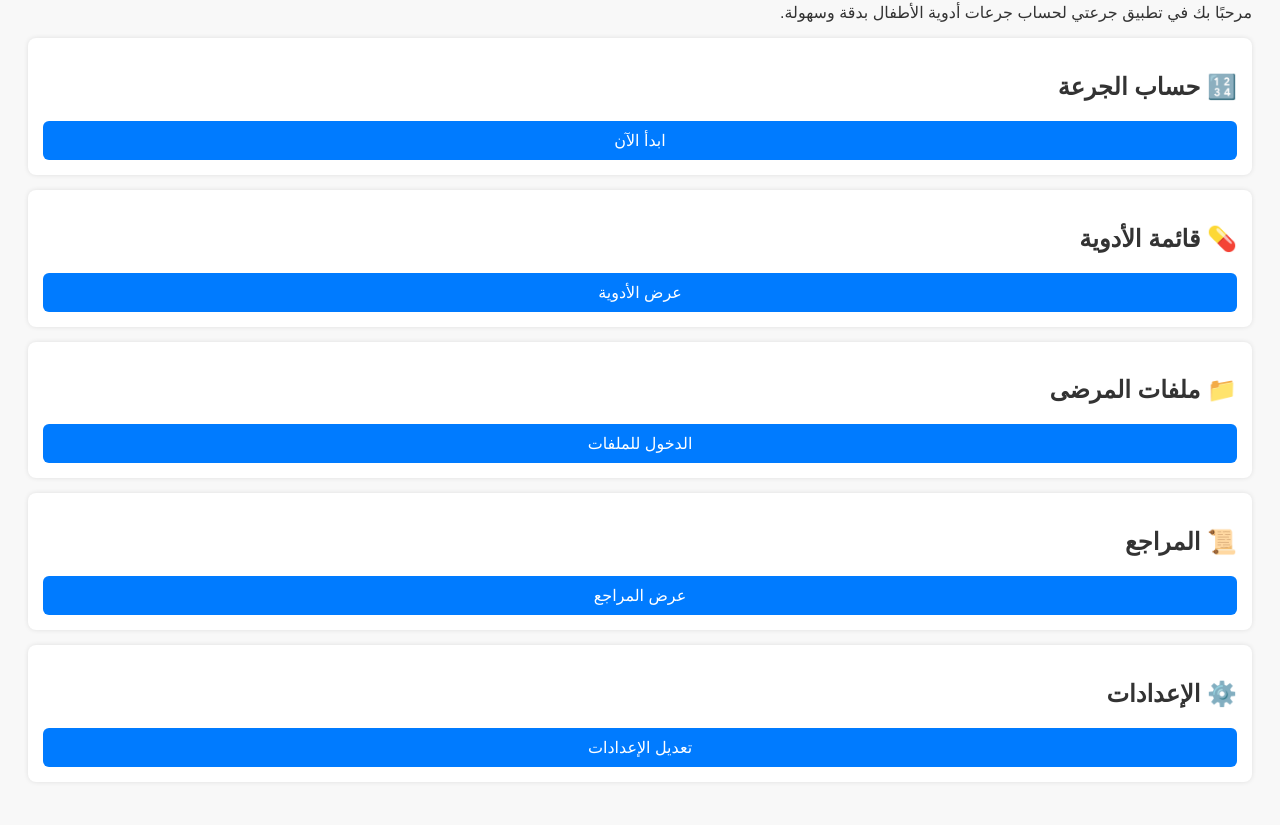
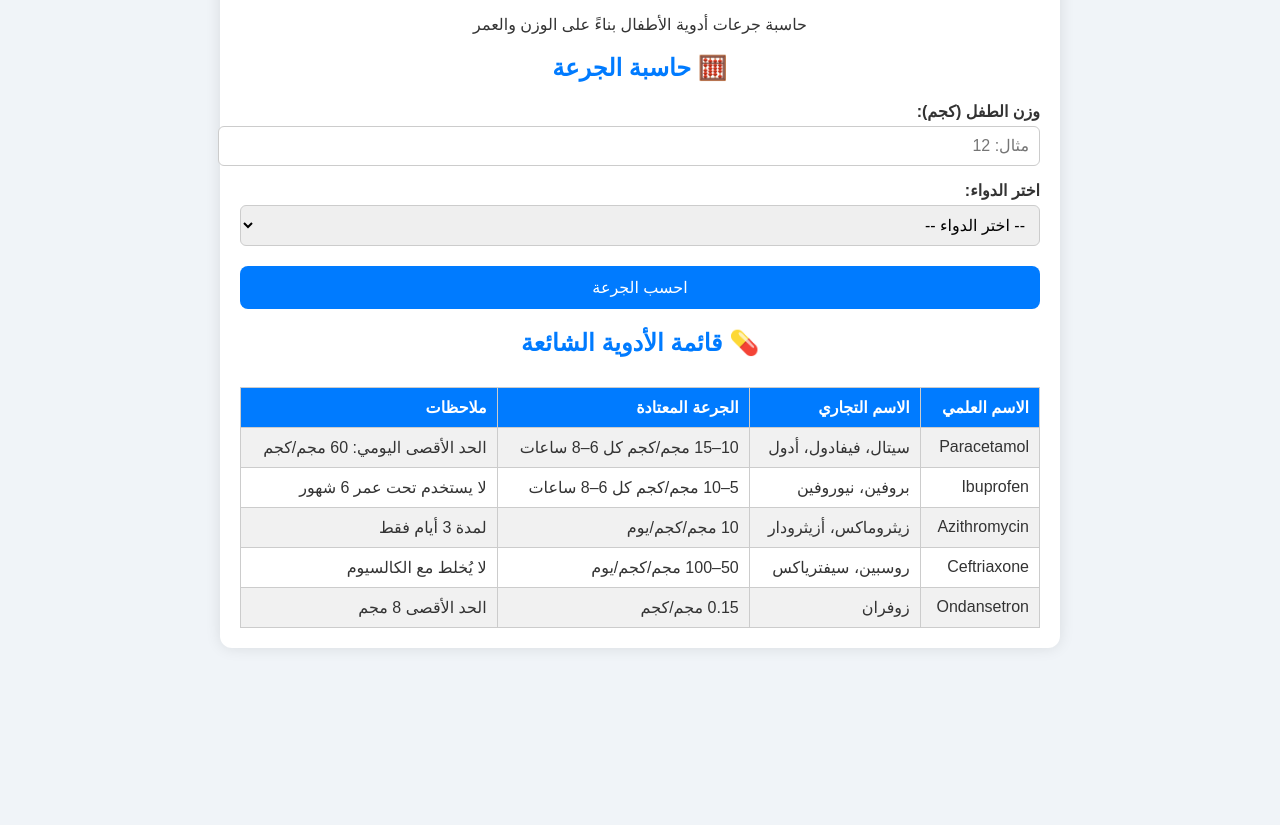
Before and after one commit to Wahab1996/test, a plain HTML site: page index.html in a window 1280 px wide. Shown: the part 106-931 px from the top of the page. After the commit the page ends 800 px from the top, so only its background shows below. Drawn offline with Linux system fonts and the light colour scheme.

Commit message:
Update index.html

```diff
--- a/index.html
+++ b/index.html
@@ -2,41 +2,178 @@
 <html lang="ar" dir="rtl">
 <head>
   <meta charset="UTF-8">
-  <title>جرعتي – الصفحة الرئيسية</title>
+  <title>جرعتي – حاسبة جرعات الأدوية</title>
   <style>
-    body { font-family: 'Tajawal', sans-serif; background-color: #f8f8f8; color: #333; padding: 20px; }
-    h1 { color: #007bff; }
-    .section { background-color: #fff; padding: 15px; border-radius: 8px; margin-bottom: 15px; box-shadow: 0 0 5px rgba(0,0,0,0.1); }
-    a.button { display: block; padding: 10px; background-color: #007bff; color: white; text-decoration: none; border-radius: 6px; text-align: center; margin-top: 10px; }
+    body {
+      font-family: 'Tajawal', sans-serif;
+      background: #f0f4f8;
+      color: #333;
+      padding: 20px;
+      margin: 0;
+    }
+    h1, h2 {
+      color: #007bff;
+      text-align: center;
+    }
+    .container {
+      max-width: 800px;
+      margin: auto;
+      background: white;
+      padding: 20px;
+      border-radius: 12px;
+      box-shadow: 0 0 15px rgba(0,0,0,0.1);
+    }
+    label {
+      display: block;
+      margin-top: 15px;
+      font-weight: bold;
+    }
+    input, select {
+      width: 100%;
+      padding: 10px;
+      margin-top: 5px;
+      border-radius: 6px;
+      border: 1px solid #ccc;
+      font-size: 16px;
+    }
+    button {
+      margin-top: 20px;
+      background-color: #007bff;
+      color: white;
+      padding: 12px;
+      width: 100%;
+      border: none;
+      font-size: 16px;
+      border-radius: 8px;
+      cursor: pointer;
+    }
+    .result {
+      margin-top: 20px;
+      padding: 15px;
+      background-color: #e7f3ff;
+      border: 1px solid #b3daff;
+      border-radius: 8px;
+      font-weight: bold;
+    }
+    table {
+      width: 100%;
+      border-collapse: collapse;
+      margin-top: 30px;
+    }
+    th, td {
+      border: 1px solid #ccc;
+      padding: 10px;
+      text-align: right;
+    }
+    th {
+      background-color: #007bff;
+      color: white;
+    }
+    tr:nth-child(even) {
+      background-color: #f1f1f1;
+    }
   </style>
 </head>
 <body>
-  <h1>👶 تطبيق جرعتي</h1>
-  <p>مرحبًا بك في تطبيق جرعتي لحساب جرعات أدوية الأطفال بدقة وسهولة.</p>
+  <div class="container">
+    <h1>🔬 تطبيق جرعتي</h1>
+    <p style="text-align:center;">حاسبة جرعات أدوية الأطفال بناءً على الوزن والعمر</p>
 
-  <div class="section">
-    <h2>🔢 حساب الجرعة</h2>
-    <a class="button" href="#">ابدأ الآن</a>
+    <h2>🧮 حاسبة الجرعة</h2>
+    <label for="weight">وزن الطفل (كجم):</label>
+    <input type="number" id="weight" placeholder="مثال: 12">
+
+    <label for="drug">اختر الدواء:</label>
+    <select id="drug">
+      <option value="">-- اختر الدواء --</option>
+      <option value="paracetamol">Paracetamol – سيتال، فيفادول</option>
+      <option value="ibuprofen">Ibuprofen – بروفين</option>
+      <option value="azithromycin">Azithromycin – زيثروماكس</option>
+      <option value="ceftriaxone">Ceftriaxone – روزفين</option>
+      <option value="ondansetron">Ondansetron – زوفران</option>
+    </select>
+
+    <button onclick="calculateDose()">احسب الجرعة</button>
+
+    <div id="result" class="result" style="display:none;"></div>
+
+    <h2>💊 قائمة الأدوية الشائعة</h2>
+    <table>
+      <tr>
+        <th>الاسم العلمي</th>
+        <th>الاسم التجاري</th>
+        <th>الجرعة المعتادة</th>
+        <th>ملاحظات</th>
+      </tr>
+      <tr>
+        <td>Paracetamol</td>
+        <td>سيتال، فيفادول، أدول</td>
+        <td>10–15 مجم/كجم كل 6–8 ساعات</td>
+        <td>الحد الأقصى اليومي: 60 مجم/كجم</td>
+      </tr>
+      <tr>
+        <td>Ibuprofen</td>
+        <td>بروفين، نيوروفين</td>
+        <td>5–10 مجم/كجم كل 6–8 ساعات</td>
+        <td>لا يستخدم تحت عمر 6 شهور</td>
+      </tr>
+      <tr>
+        <td>Azithromycin</td>
+        <td>زيثروماكس، أزيثرودار</td>
+        <td>10 مجم/كجم/يوم</td>
+        <td>لمدة 3 أيام فقط</td>
+      </tr>
+      <tr>
+        <td>Ceftriaxone</td>
+        <td>روسبين، سيفترياكس</td>
+        <td>50–100 مجم/كجم/يوم</td>
+        <td>لا يُخلط مع الكالسيوم</td>
+      </tr>
+      <tr>
+        <td>Ondansetron</td>
+        <td>زوفران</td>
+        <td>0.15 مجم/كجم</td>
+        <td>الحد الأقصى 8 مجم</td>
+      </tr>
+    </table>
   </div>
 
-  <div class="section">
-    <h2>💊 قائمة الأدوية</h2>
-    <a class="button" href="#">عرض الأدوية</a>
-  </div>
+  <script>
+    function calculateDose() {
+      const weight = parseFloat(document.getElementById("weight").value);
+      const drug = document.getElementById("drug").value;
+      const resultDiv = document.getElementById("result");
 
-  <div class="section">
-    <h2>📁 ملفات المرضى</h2>
-    <a class="button" href="#">الدخول للملفات</a>
-  </div>
+      if (!weight || weight <= 0 || !drug) {
+        resultDiv.style.display = "block";
+        resultDiv.innerHTML = "❌ الرجاء إدخال وزن صحيح واختيار دواء.";
+        return;
+      }
 
-  <div class="section">
-    <h2>📜 المراجع</h2>
-    <a class="button" href="#">عرض المراجع</a>
-  </div>
+      let dose = '';
+      switch (drug) {
+        case 'paracetamol':
+          dose = `${(weight * 10).toFixed(1)} إلى ${(weight * 15).toFixed(1)} مجم كل 6–8 ساعات`;
+          break;
+        case 'ibuprofen':
+          dose = `${(weight * 5).toFixed(1)} إلى ${(weight * 10).toFixed(1)} مجم كل 6–8 ساعات`;
+          break;
+        case 'azithromycin':
+          dose = `${(weight * 10).toFixed(1)} مجم مرة يومياً لمدة 3 أيام`;
+          break;
+        case 'ceftriaxone':
+          dose = `${(weight * 50).toFixed(1)} إلى ${(weight * 100).toFixed(1)} مجم مرة يومياً`;
+          break;
+        case 'ondansetron':
+          dose = `${(weight * 0.15).toFixed(2)} مجم (الحد الأقصى 8 مجم)`;
+          break;
+        default:
+          dose = "❌ الدواء غير معروف.";
+      }
 
-  <div class="section">
-    <h2>⚙️ الإعدادات</h2>
-    <a class="button" href="#">تعديل الإعدادات</a>
-  </div>
+      resultDiv.style.display = "block";
+      resultDiv.innerHTML = `✅ الجرعة المحسوبة: <br><strong>${dose}</strong>`;
+    }
+  </script>
 </body>
 </html>
```
